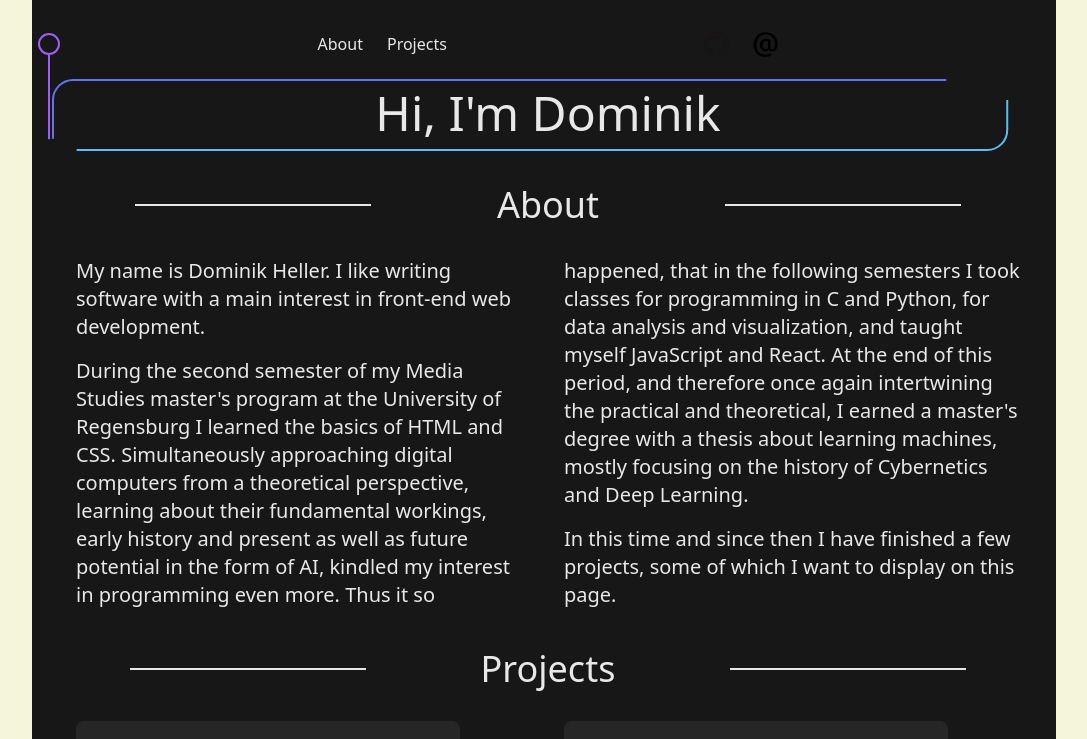
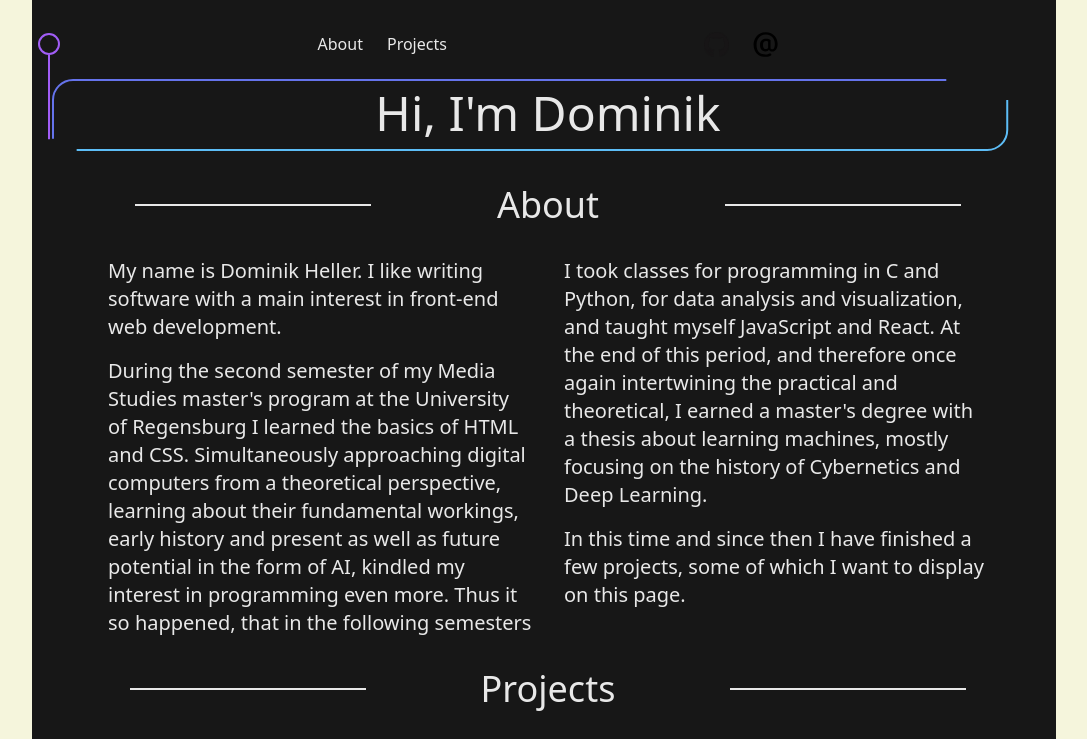
Before and after one commit to kilianmandscharo/portfolio_page, a Next.js app: page / in a window 1280 px wide. Shown: the top 739 px of the page, without its empty margins (96-1183 px from the left). Built offline with nearby package versions, Linux system fonts and the light colour scheme.

Commit message:
changed width of about sections

```diff
--- a/components/About.tsx
+++ b/components/About.tsx
@@ -4,7 +4,7 @@ import Section from "./Section";
 const About = () => {
     return (
         <Section name="About">
-            <div className="sm:columns-2 gap-x-8">
+            <div className="sm:columns-2 gap-x-8 sm:px-8">
                 <p>
                     My name is Dominik Heller. I like writing software with a
                     main interest in front-end web development.
```
